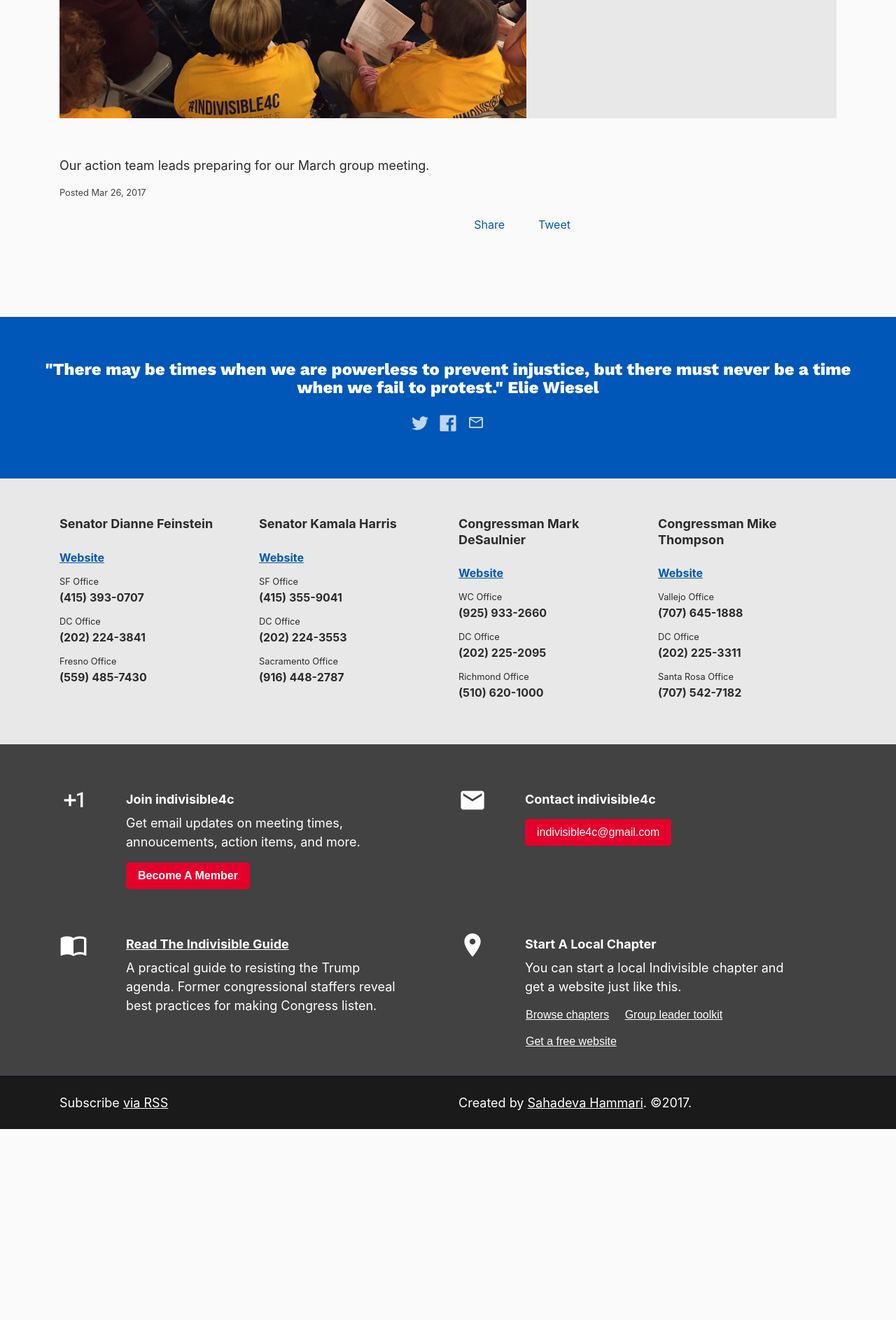
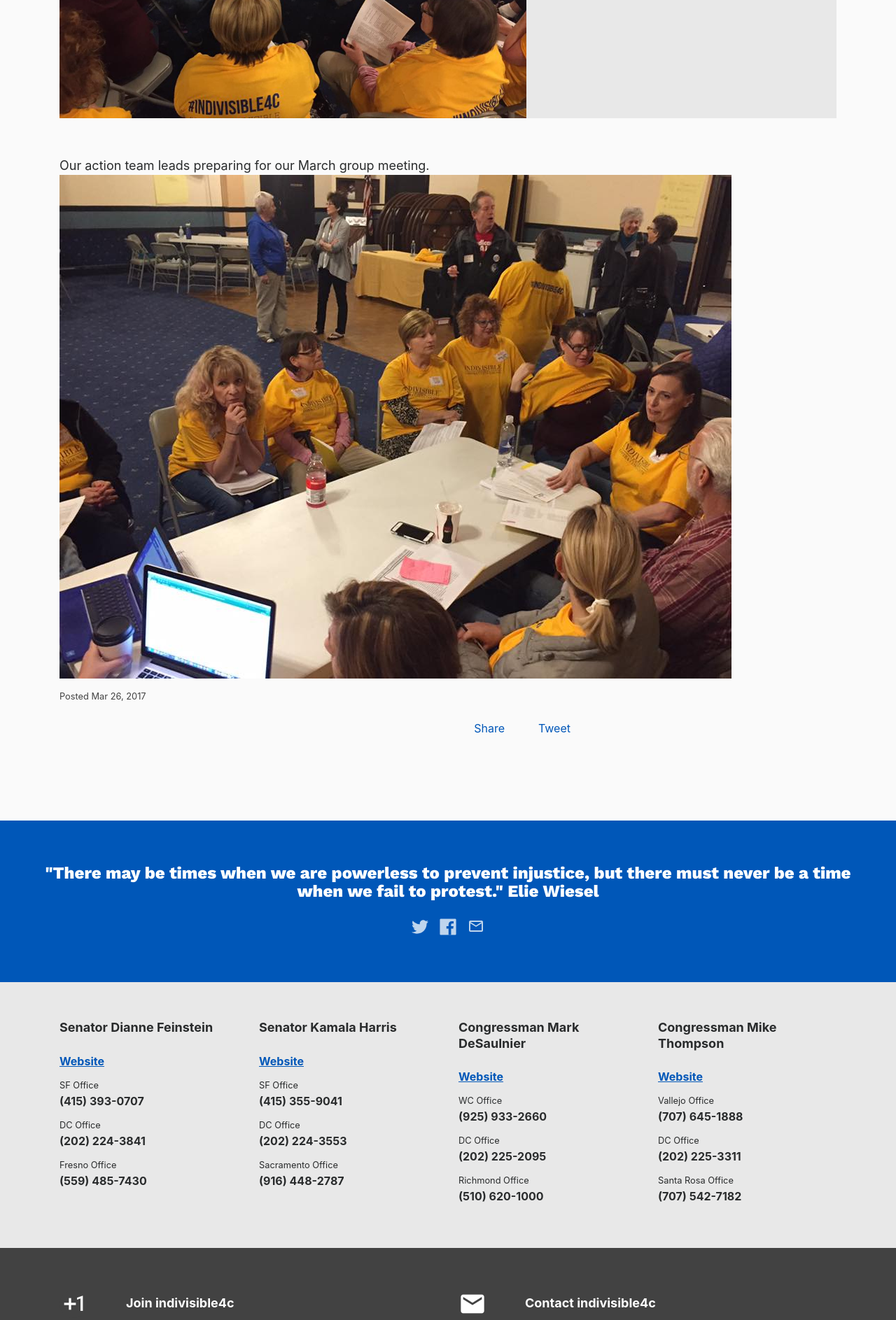
Before and after one commit to IndivisibleTemplate/BasicTemplate, a Jekyll site: the page built from _successes/action-team-leads.markdown, in a window 1280 px wide. Shown: the part 616-2503 px from the top of the page at 70% size. Built offline with Jekyll 4.4.1, drawn with Linux system fonts in a browser that asks for light colours; nearby versions of some CDN libraries; comment, search, counter and statistics services are not loaded; before the commit the page ends 2230 px from its top, so only the background shows below that.

Commit message:
Updated Action Team Leads

```diff
--- a/_successes/action-team-leads.markdown
+++ b/_successes/action-team-leads.markdown
@@ -5,7 +5,7 @@ categories:
 - community
 position: 3
 main-image: "/uploads/17361576_10155324219096159_2960083732359037458_n.jpg"
-image: "/uploads/17426205_10155324219106159_1098429557146610719_n.jpg"
 ---
 
 Our action team leads preparing for our March group meeting.
+![17426205_10155324219106159_1098429557146610719_n.jpg](/uploads/17426205_10155324219106159_1098429557146610719_n.jpg)
```
